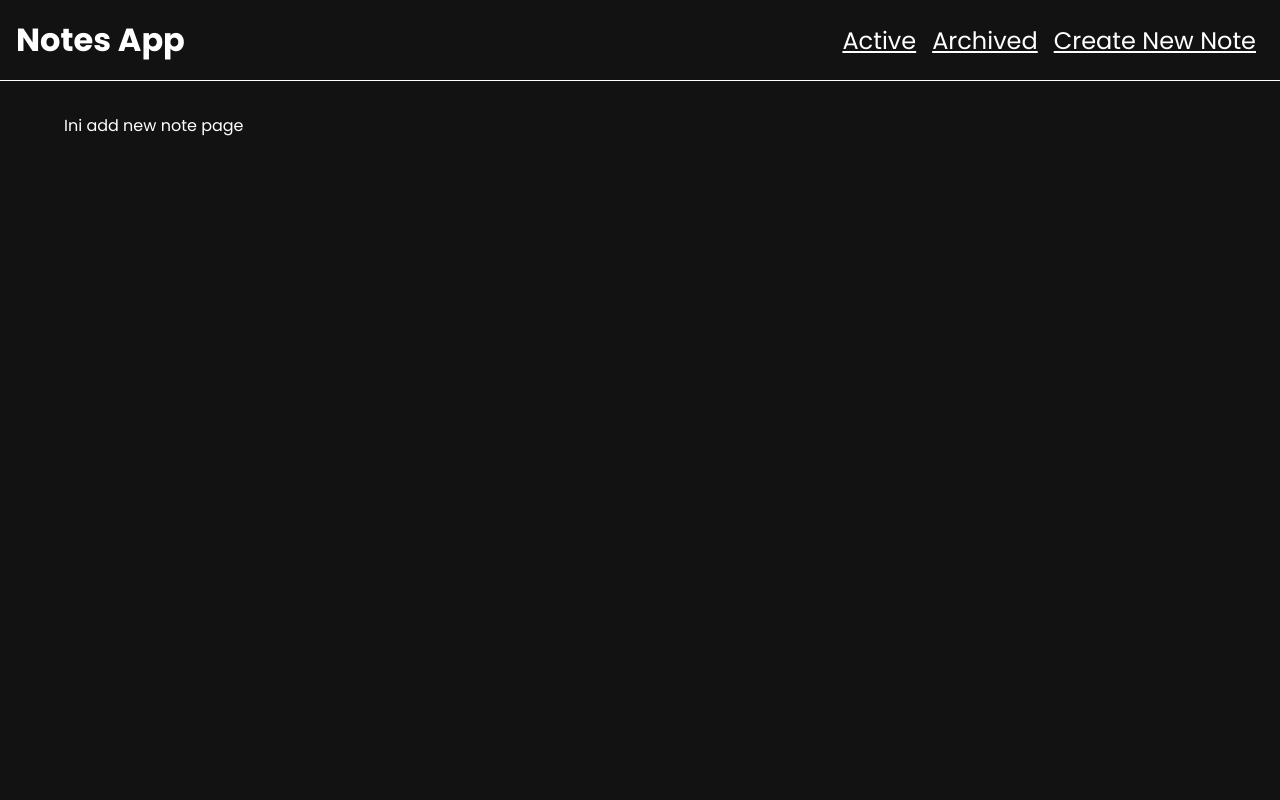
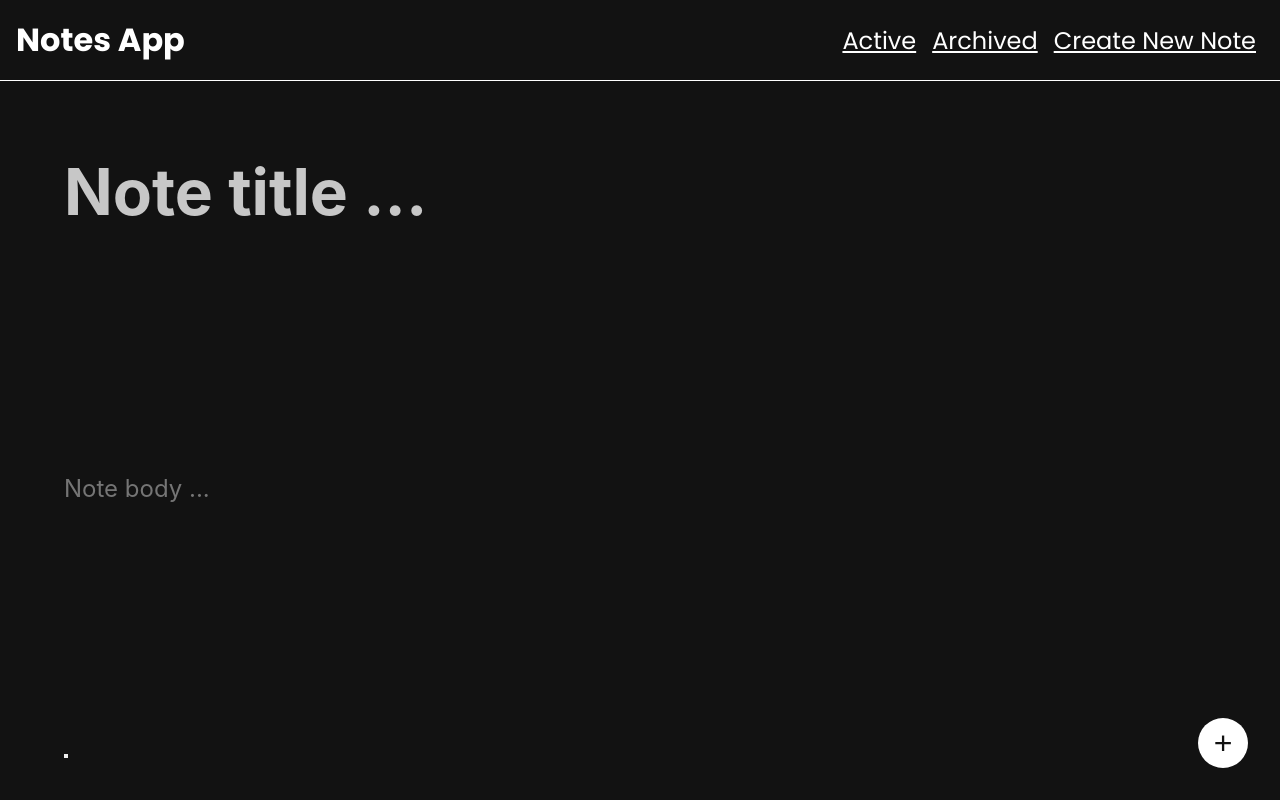
Before and after one commit to rfsyhb/reactlearn-spa-personal-note, a React (Vite) app: page /add in a window 1280 px wide. Built offline with nearby package versions, Linux system fonts and the light colour scheme.

Commit message:
add input and addpage

```diff
--- a/src/App.jsx
+++ b/src/App.jsx
@@ -4,6 +4,7 @@ import { Routes, Route } from "react-router-dom";
 import HomePageWrapper from "./pages/HomePage";
 import ArchivedPageWrapper from "./pages/ArchivedPage";
 import DetailPageWrapper from "./pages/DetailPage";
+import AddPage from "./pages/AddPage";
 
 function App() {
   return (
@@ -17,7 +18,7 @@ function App() {
           <Route path="/" element={<HomePageWrapper />} />
           <Route path="/archived" element={<ArchivedPageWrapper />} />
           <Route path="/note/:id" element={<DetailPageWrapper />} />
-          <Route path="/add" element={<p>Ini add new note page</p>} />
+          <Route path="/add" element={<AddPage />} />
           <Route path="*" element={<p>Error 404: Page not found</p>} />
         </Routes>
       </main>
--- a/src/components/NoteDetail.jsx
+++ b/src/components/NoteDetail.jsx
@@ -18,7 +18,7 @@ function NoteDetail({
       <h1 className="detail-page__title"></h1>
       <section className="detail-page__body">
         <p>
-          {archived ? "Sebuah catatan yang diarsipkan" : "Sebuah catatan aktif"}
+          {archived ? "<archived note>" : "<active note>"}
         </p>
         <NoteItem id={id} title={title} body={body} createdAt={createdAt} />
       </section>
--- a/src/components/NoteDetailAction.jsx
+++ b/src/components/NoteDetailAction.jsx
@@ -13,30 +13,38 @@ function NoteDetailAction({
 
   const handleDelete = (id) => {
     onDelete(id);
-    navigate('/');
-  }
+    navigate("/");
+  };
 
   const handleArchive = (id) => {
     onArchive(id);
-    navigate('/');
-  }
+    navigate("/");
+  };
 
   const handleUnarchive = (id) => {
     onUnarchive(id);
-    navigate('/');
-  }
+    navigate("/");
+  };
 
   return (
     <>
       {archivedStatus ? (
         <>
-          <button onClick={() => handleDelete(id)}>Delete</button>
-          <button onClick={() => handleUnarchive(id)}>Unarchive</button>
+          <button className="action" onClick={() => handleDelete(id)}>
+            -
+          </button>
+          <button className="action" onClick={() => handleUnarchive(id)}>
+            /
+          </button>
         </>
       ) : (
         <>
-          <button onClick={() => handleDelete(id)}>Delete</button>
-          <button onClick={() => handleArchive(id)}>Archive</button>
+          <button className="action" onClick={() => handleDelete(id)}>
+            -
+          </button>
+          <button className="action" onClick={() => handleArchive(id)}>
+            /
+          </button>
         </>
       )}
     </>
@@ -49,6 +57,6 @@ NoteDetailAction.propTypes = {
   onDelete: PropTypes.func.isRequired,
   onArchive: PropTypes.func.isRequired,
   onUnarchive: PropTypes.func.isRequired,
-}
+};
 
 export default NoteDetailAction;
--- /dev/null
+++ b/src/components/NoteInput.jsx
@@ -0,0 +1,66 @@
+import React from "react";
+import PropTypes from "prop-types";
+
+class NoteInput extends React.Component {
+  constructor(props) {
+    super(props);
+
+    this.state = {
+      title: "",
+      body: "",
+    };
+  }
+
+  onTitleChangeHandler = (event) => {
+    this.setState(() => {
+      return {
+        title: event.target.value,
+      };
+    });
+  };
+
+  onBodyChangeHandler = (event) => {
+    this.setState(() => {
+      return {
+        body: event.target.value,
+      };
+    });
+  };
+
+  onSubmitInputHandler = (event) => {
+    event.preventDefault();
+    this.props.addNote(this.state);
+  };
+
+  render() {
+    return (
+      <>
+        <div className="add-new-page__input">
+          <input
+            className="add-new-page__input__title"
+            type="text"
+            placeholder="Note title ..."
+            value={this.state.title}
+            onChange={this.onTitleChangeHandler}
+          />
+          <input
+            className="add-new-page__input__body"
+            type="text"
+            placeholder="Note body ..."
+            value={this.state.body}
+            onChange={this.onBodyChangeHandler}
+          />
+          <button></button>
+        </div>
+        <div className="add-new-page__action">
+          <button className="action" onClick={this.onSubmitInputHandler}>+</button>
+        </div>
+      </>
+    );
+  }
+}
+
+NoteInput.propTypes = {
+  addNote: PropTypes.func.isRequired,
+};
+export default NoteInput;
--- /dev/null
+++ b/src/pages/AddPage.jsx
@@ -0,0 +1,22 @@
+import React from "react";
+import { useNavigate } from "react-router-dom";
+import { addNote } from "../utils/local-data";
+import NoteInput from "../components/NoteInput";
+
+function AddPage() {
+  const navigate = useNavigate();
+
+  const onSubmitHandler = (note) => {
+    addNote(note);
+
+    navigate("/");
+  };
+
+  return (
+    <section>
+      <NoteInput addNote={onSubmitHandler} />
+    </section>
+  )
+}
+
+export default AddPage;
```
